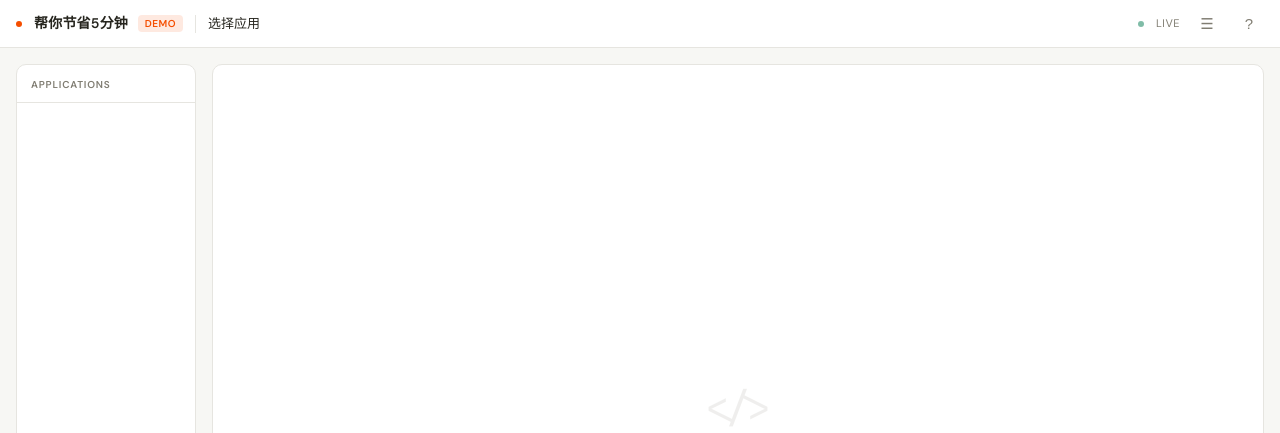
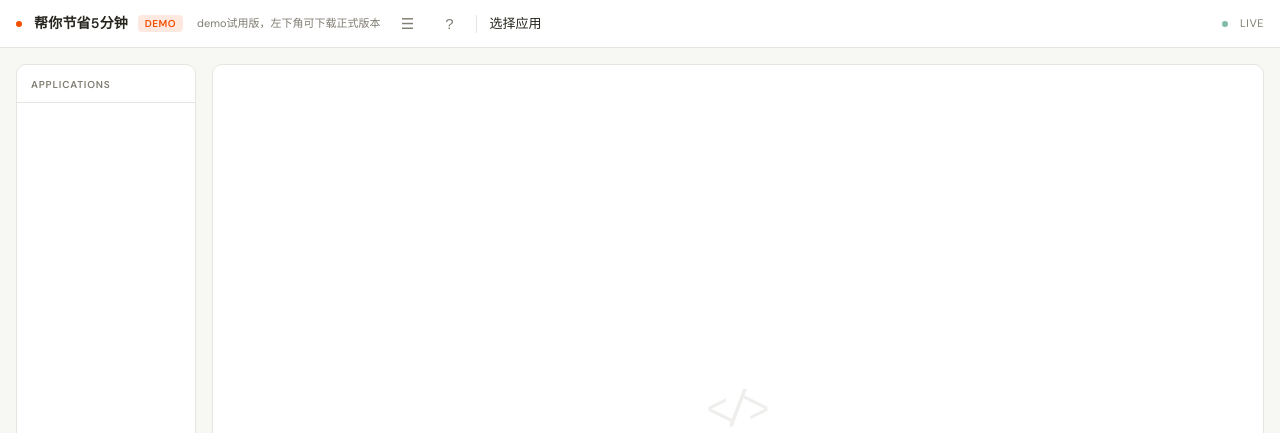
Before and after one commit to yucongshen2021-spec/5mins-less-for-you-cloud, a Flask app: template application/portal/templates/index.html in a window 1280 px wide. Shown: the top 433 px of the page. Run offline with Flask 3, Linux system fonts and the light colour scheme; the template is opened without the code that fills it, so the values that code supplies are empty; parts of the project's set-up code (start-up, migrations or seed data) failed here and were passed over.

Commit message:
feat(demo): subtitle + move sidebar/help buttons to left

```diff
--- a/application/portal/templates/index.html
+++ b/application/portal/templates/index.html
@@ -56,6 +56,10 @@
   }
   .ver-badge.demo { background: rgba(245, 78, 0, 0.12); color: var(--primary); }
   .ver-badge.release { background: rgba(31, 138, 101, 0.12); color: var(--success); }
+  .topbar .brand-sub {
+    font-size: 11px; font-weight: 400; color: var(--muted);
+    margin-left: 2px; white-space: nowrap;
+  }
   .topbar .brand-dot {
     width: 6px; height: 6px; border-radius: 50%; background: var(--primary);
     flex-shrink: 0;
@@ -262,12 +266,13 @@
 <header class="topbar">
   <span class="brand-dot"></span>
   <span class="brand">帮你节省5分钟 <span class="ver-badge demo">DEMO</span></span>
+  <span class="brand-sub">demo试用版，左下角可下载正式版本</span>
+  <button class="hdr-btn" id="toggleSidebar" title="侧栏">&#9776;</button>
+  <button class="hdr-btn" id="toggleHelp" title="帮助">?</button>
   <span class="sep"></span>
   <span class="current-app" id="bannerAppName"><em>选择应用</em></span>
   <span class="live-dot"></span>
   <span class="live-label">Live</span>
-  <button class="hdr-btn" id="toggleSidebar" title="侧栏">&#9776;</button>
-  <button class="hdr-btn" id="toggleHelp" title="帮助">?</button>
 </header>
 
 <!-- ═══════════ Help Overlay ═══════════ -->
```
